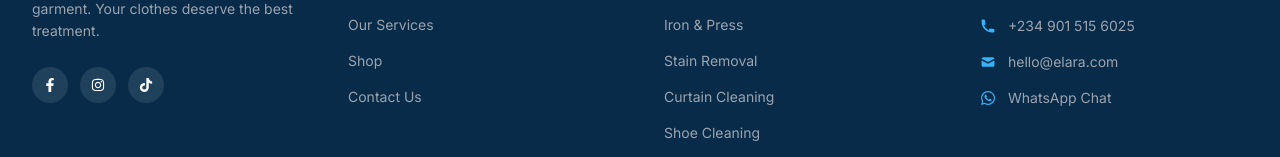
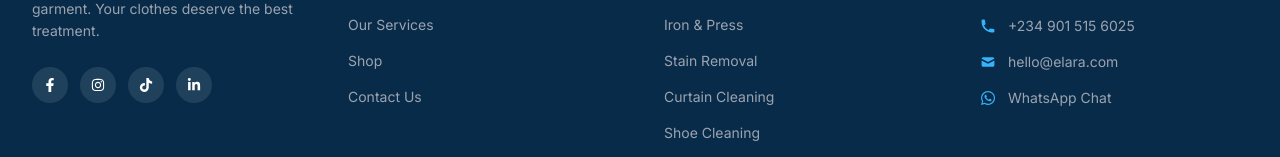
Before and after one commit to abakpa/elara, a React (Create React App) app: page /contact in a window 1280 px wide. Shown: the part 2190-2347 px from the top of the page. Built offline with nearby package versions, Linux system fonts and the light colour scheme; the HTML template or start-up script is replaced by a standard one.

Commit message:
adding facebook

```diff
--- a/src/components/Footer.js
+++ b/src/components/Footer.js
@@ -49,7 +49,7 @@ const Footer = () => {
                 // { icon: FaTwitter, href: '#' },
                 { icon: FaInstagram, href: 'https://www.instagram.com/el_aras_wash?igsh=ZWI5NjJ4OXB3YW13' },
                 { icon: FaTiktok, href: 'https://www.tiktok.com/@elaras.wash?_r=1&_t=ZS-93h3HnRA4CP' },
-                // { icon: FaLinkedinIn, href: '##' },
+                { icon: FaLinkedinIn, href: '##' },
               ].map((social, index) => (
                 <a
                   key={index}
```
